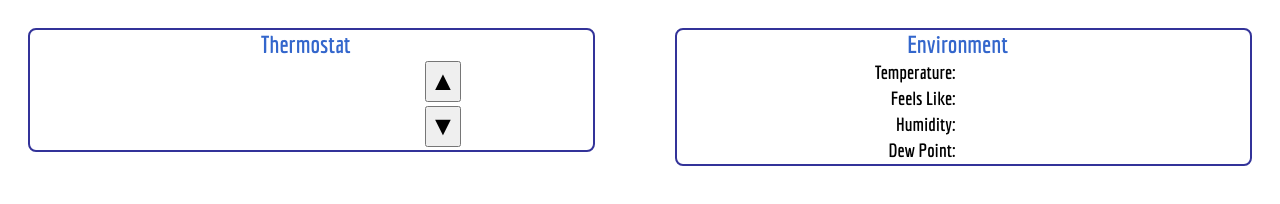
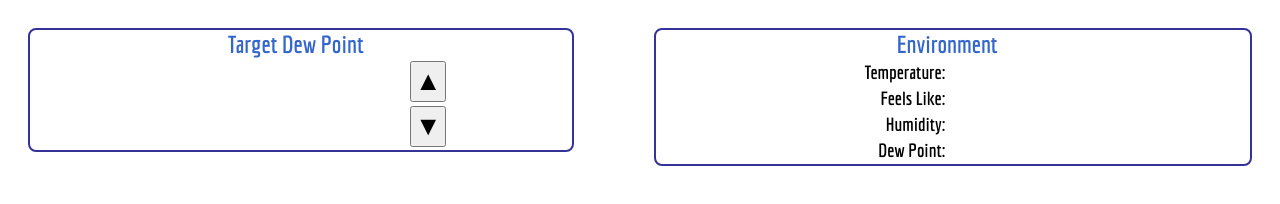
Before and after one commit to alidrus/IOTServer, a website: page web/index.html in a window 1280 px wide. Drawn offline with Linux system fonts and the light colour scheme; no server answers.

Commit message:
Changed label of Thermostat to Target Dew Point

```diff
--- a/web/index.html
+++ b/web/index.html
@@ -15,7 +15,7 @@
         <div class="columns">
             <div>
                 <table>
-                    <caption>Thermostat</caption>
+                    <caption>Target Dew Point</caption>
                     <tr>
                         <th rowspan="2">
                             <span id="thermostatSetting" class="thermostat-setting"></span>
```
